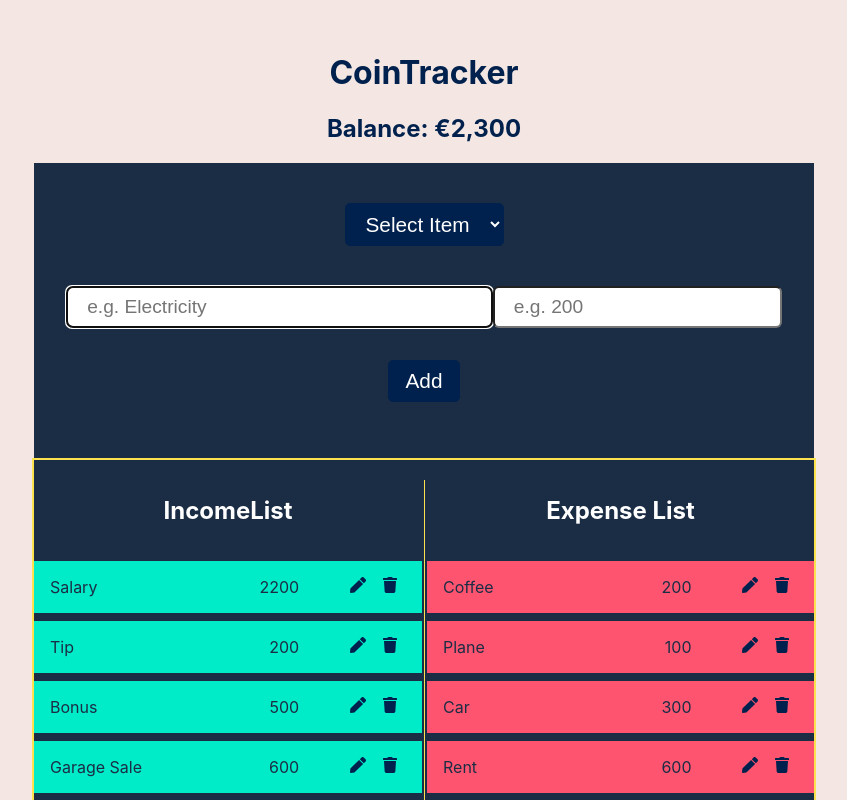
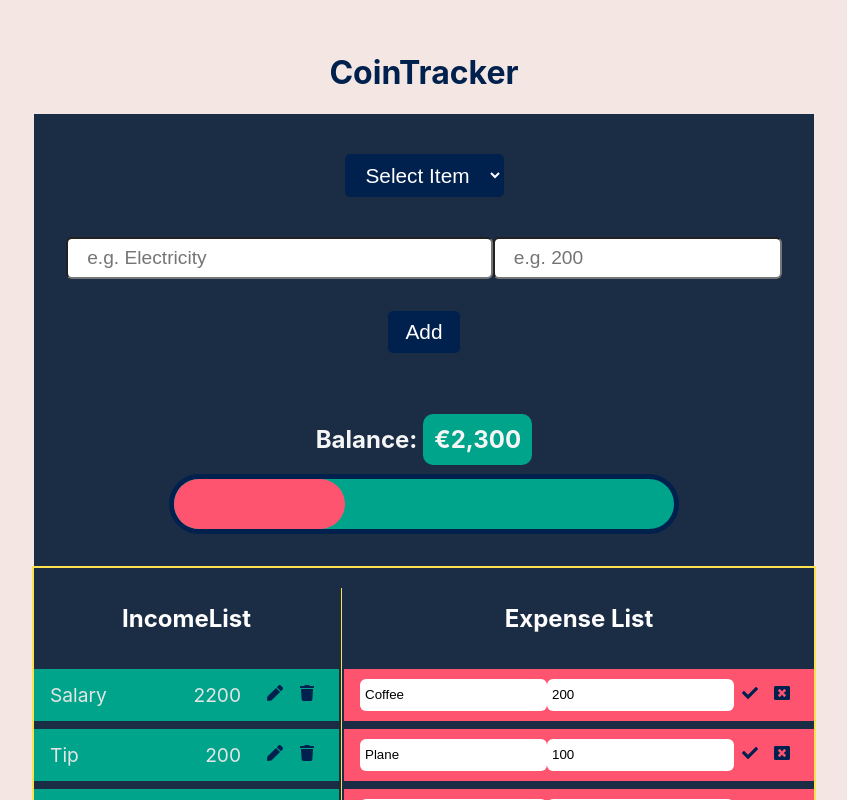
Before and after one commit to haigussa/coin-tracker, a React (Create React App) app: page / in a window 1280 px wide. Shown: the top 800 px of the page, without its empty margins (216-1063 px from the left). Built offline with nearby package versions, Linux system fonts and the light colour scheme.

Commit message:
Add Conditional Display Style to Balance Add Progress Bar Add Input Style

```diff
--- a/src/App.js
+++ b/src/App.js
@@ -15,10 +15,8 @@ const App = () => {
       <h1>CoinTracker</h1>
       <IncomeContextProvider>
         <ExpenseContextProvider>
-          <div className="balance-row">
-            <Balance />
-          </div>
           <AddCoinForm />
+          <Balance />
           <StyledMain>
             <div className="income-wrapper">
               <IncomeList />
--- a/src/Balance.js
+++ b/src/Balance.js
@@ -1,15 +1,28 @@
 import React, { useContext } from 'react'
 import { IncomeContext } from './components/income/IncomeContext'
 import { ExpenseContext } from './components/expense/ExpenseContext'
+import StyledBalance from './components/styles/StyledBalance'
 
 
 const Balance = () => {
     const { totalIncome } = useContext(IncomeContext)
     const { totalExpense } = useContext(ExpenseContext)
+    const totalBalance= (totalIncome-totalExpense)
+console.log(typeof(totalBalance))
     return (
-        <div>
-            <h2> Balance: €{(totalIncome - totalExpense).toLocaleString()} </h2>
-        </div>
+        <StyledBalance spentIndicator={(totalExpense / totalIncome) * 100} balanceStat = {totalBalance}>
+            <h2> Balance: <span className="balance-amount" >
+                €{totalBalance.toLocaleString()}
+            </span>
+            </h2>
+            <div className="balance-wrapper" >
+                <div className="balance"
+
+                >
+                </div>
+            </div>
+        </StyledBalance>
+
     )
 }
 
--- a/src/components/expense/ExpenseItem.js
+++ b/src/components/expense/ExpenseItem.js
@@ -6,7 +6,7 @@ const ExpenseItem = ({ id, expenseName, expenseAmount, editExpense, deleteExpens
     const [state, setState] = useState({
         id: id, expenseName: expenseName, expenseAmount: expenseAmount
     })
-    const [isEditing, setIsEditing] = useState(false)
+    const [isEditing, setIsEditing] = useState(true)
 
     const handleEdit = () => {
         setIsEditing(true)
@@ -42,11 +42,11 @@ const ExpenseItem = ({ id, expenseName, expenseAmount, editExpense, deleteExpens
                     <button onClick={handleEdit}><FaPen /></button>
                     <button onClick={handleDelete}><FaTrash /></button>
                 </div>
-            </StyledItem> :
+            </StyledItem > :
             <form onSubmit={handleSubmit}>
-                <StyledItem>
+                <StyledItem >
                     <div className="expense-name" ><input name="expenseName" value={state.expenseName} onChange={handleChange} type="text" /> </div>
-                    <div className="expense-amount"><input name="expenseAmount" value={state.expenseAmount} onChange={handleChange} type="number" /></div>
+                    <div className="expense-amount"><input name="expenseAmount" value={state.expenseAmount} onChange={handleChange} type="number" autoFocus/></div>
                     <div className="fa-btn">
                         <button type="submit" onClick={handleSubmit}><FaCheck/></button>
                         <button onClick={handleCancel}><FaWindowClose/></button>
--- /dev/null
+++ b/src/components/styles/StyledBalance.js
@@ -0,0 +1,50 @@
+import styled from 'styled-components'
+
+const StyledBalance = styled.div`
+background-color: #1B2D45;
+max-width: 780px;
+margin: 0 auto;
+padding:1rem 0;
+color: whitesmoke;
+h2{
+    margin-top:0;
+    .balance-amount{
+        background-color: ${props =>props.balanceStat > 0 ? "#00A48B": "#FF5470" } ;
+        /* color: #1B2D45; */
+        padding: 0.7rem;
+        border-radius: 10px;
+    }
+}
+.balance-wrapper{
+max-width: 500px;
+height: 50px;
+margin: 1rem auto;
+background-color:#00A48B;
+color:white;
+border: 5px solid #00214D;
+border-radius: 10px;
+position: relative;
+border-radius: 30px;
+.balance{
+    position:absolute;
+    background-color: #FF5470;
+    border-radius: 30px ;
+    height:100%;
+    max-width:100%;
+    animation: progressBar 2s ease-out;
+    width: ${props =>
+        props.spentIndicator}%;
+       }
+}
+    @keyframes progressBar {
+       0%{
+           width: 0%;
+       }
+       100%{
+           width: ${props =>
+        props.spentIndicator}%;
+
+       }
+    }
+`
+export default StyledBalance;
--- a/src/components/styles/StyledItem.js
+++ b/src/components/styles/StyledItem.js
@@ -2,14 +2,14 @@ import styled from 'styled-components'
 
 const StyledItem = styled.li`
         background-color: ${props =>
-                props.inputType === "incomeRow" ? "#00EBC7"
-                        : "#FF5470"
+                props.inputType === "incomeRow" ? "#00A48B"  : "#FF5470"
         };
         box-sizing:border-box;
         list-style:none;
         padding: 0.5rem 1rem ;
         margin: 0.5rem 0;
-        color:#1B2D45;
+        color:#E5E5E5;
+        font-size:1.2rem;
         min-width: 100%;
         display:flex;
         justify-content: space-between;
@@ -33,7 +33,21 @@ const StyledItem = styled.li`
                 border-radius: 5px;
                 height: 100%;
                 width: 100%;
+                transition: all 0.4s;
+                &:hover{
+                        cursor: pointer;
+                        color: white;
+                        background-color: #00214D;
+                }
         }
+ }
+ input{
+         /* background-color: #FFCBD4; */
+         border: none;
+         height: 2rem;
+         padding: 0 5px;
+         border-radius: 6px;
+
  }
 `
 
```
